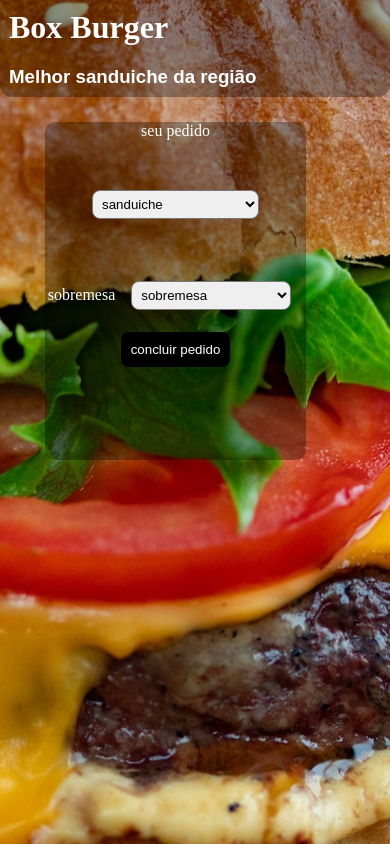
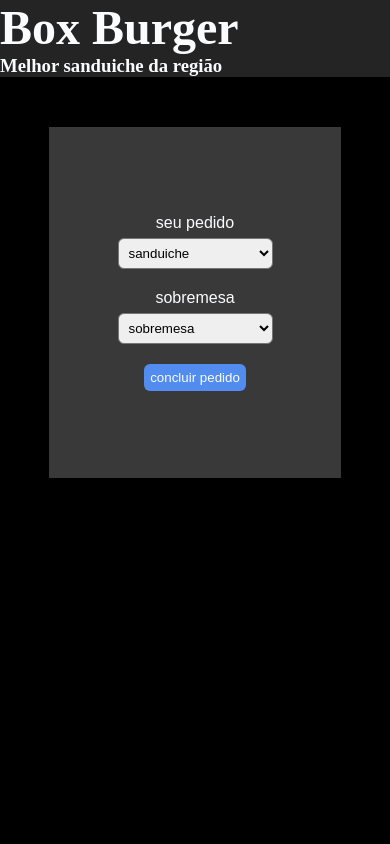
Before and after one commit to Brunoake/compra-sanduiche, a plain HTML site: page index.html in a window 390 px wide. Drawn offline with Linux system fonts and the light colour scheme; a web font is replaced by a local one.

Commit message:
mobile first finalizado

```diff
--- a/css/style.css
+++ b/css/style.css
@@ -13,77 +13,64 @@
 }
 
 body{
-    background-image: url(../images/pexels-valeria-boltneva-1639557.jpg);
-    color: white;
-    background-position: center,center;
+    background-color: black;
 }
 
-.header{
-    background-color: rgba(0, 0, 0, 0.308);
-
-    padding: 9px;
-   border-bottom-left-radius: 12px;
-   border-bottom-right-radius: 12px;
-}
-.header h1{
+header{
+    background-color: #39393aa2;
+    color: #FBFCFD;
     font-family: 'gagalin';
- font-size: normal;
 }
 
-.header> h3{
-    font-family: Arial, Helvetica, sans-serif;
-padding-top: 20px;
-}
-.container{
-    margin-top: 25px;
-    height: 80vh;
-    width: 90vw;
-
-}
-.container > form{
-   margin: auto;
-    height: 40vh;
-    width: 67vw;
-    background-color: rgba(0, 0, 0, 0.308);
-
-
-    text-align: center;
-    border-radius: 10px;
+header h1{
+    font-size: 3em;
 }
 
-
-form > select{
-    padding: 5px;
-    margin: 12px;
-    margin-top: 50px;
-    border-radius: 8px;
+header p{
+    text-align: center;
 }
 
-form > select>option{
-    padding: 10px;
-    margin: 12px;
+main{
     margin-top: 50px;
-   border-bottom-right-radius: 4px;
 }
 
+main form{
+    width: 75vw;
+    background-color: #39393A;
+    display: flex;
 
-input{
-    background-color: black;
-  color: white;
-  border-radius: 8px;
-  border: none;
-  padding: 10px;
-  margin: 12px;
-  margin-top: 10px;
-
+    margin: auto;
+    justify-content: center;
+    align-items: center;
+    flex-direction: column;
+    height: 90Vw;
 }
 
-input:hover{
-    transition: 0.2s;
+form label{
+    color: #FBFCFD;
+    margin-bottom: 6px;
+    font-family: Arial, Helvetica, sans-serif;
+}
+
+.pedido-container{
+    padding: 6px;
+    margin-bottom: 20px;
+    border-radius: 6px;
+    width: 155px;
+}
+
+#button {
+    padding: 6px;
     cursor: pointer;
-    padding: 14px;
+    border-radius: 6px;
+    background-color: #528cef;
+    color: #FBFCFD;
+    border: none;
+    transition: 0.4s;
 }
-button {
-  display: block;
-  margin:auto;
+
+#button:hover{
+    background-color: #FBFCFD;
+    color: #333;
+    padding: 9px;
 }
--- a/index.html
+++ b/index.html
@@ -9,36 +9,33 @@
     <title>Monte seu pedido</title>
 </head>
 <body>
-  <div class="header">
+<header>
         <h1>Box Burger</h1>
         <h3>Melhor sanduiche da região</h3>
+</header>
 
-</div>
-<div class="logo">
+ <div class="container">
 
-</div>
- <div class="container">
+    <main>
         <form action="form.php" method="post">
             <label for="ipedido">seu pedido</label>
-        <select name="ipedido" id="ipedido">
-            <option value="seu pedido">sanduiche  </option>
+            <select name="ipedido" class="pedido-container">
+                <option value="seu pedido">sanduiche<option>
                 <option value="xtudo">xtudo</option>
                 <option value="xgourmet">xgourmet</option>
-            <option value="combo">xgourmet + refri + gelo</option>
+                <option value="combo">xgourmet + refri +gelo</option>
             </select>
 
-
-        <label for="isobre">sobremesa</label>
-        <select name="sobre" id="isobre">
-       <option value="sem"> sobremesaㅤㅤㅤㅤㅤ</option>
+            <label for="sobremesa">sobremesa</label>
+            <select name="sobre" class="pedido-container">
+           <option value="sem"> sobremesa</option>
            <option value="sorvetem">sorvete de morango</option>
            <option value="churros">churros</option>
            <option value="milkshakeo">milkshake ovomaltine</option>
             </select>
-
-        <input type="button" value="concluir pedido">
-
+            <input type="button" value="concluir pedido" id="button">
         </form>
+    </main>
  </div>
 
 </body>
```
Lines whose indentation alone changed are shown as unchanged.
